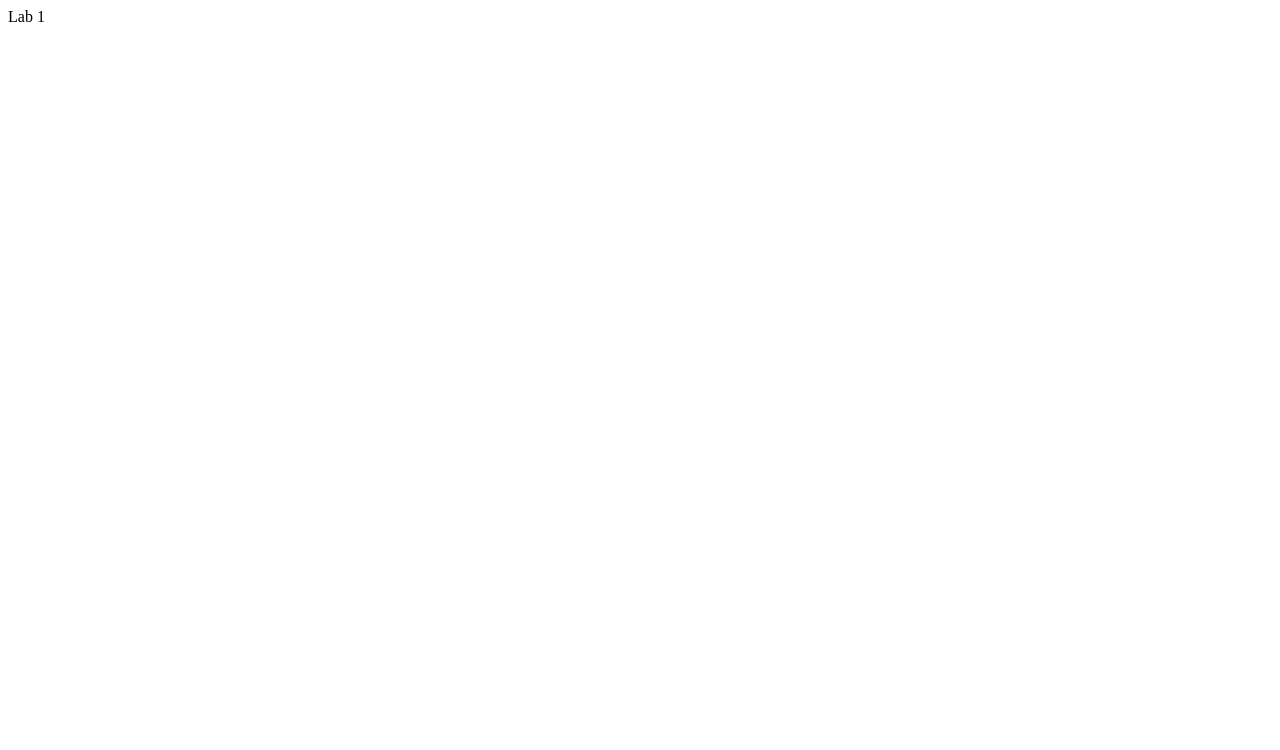
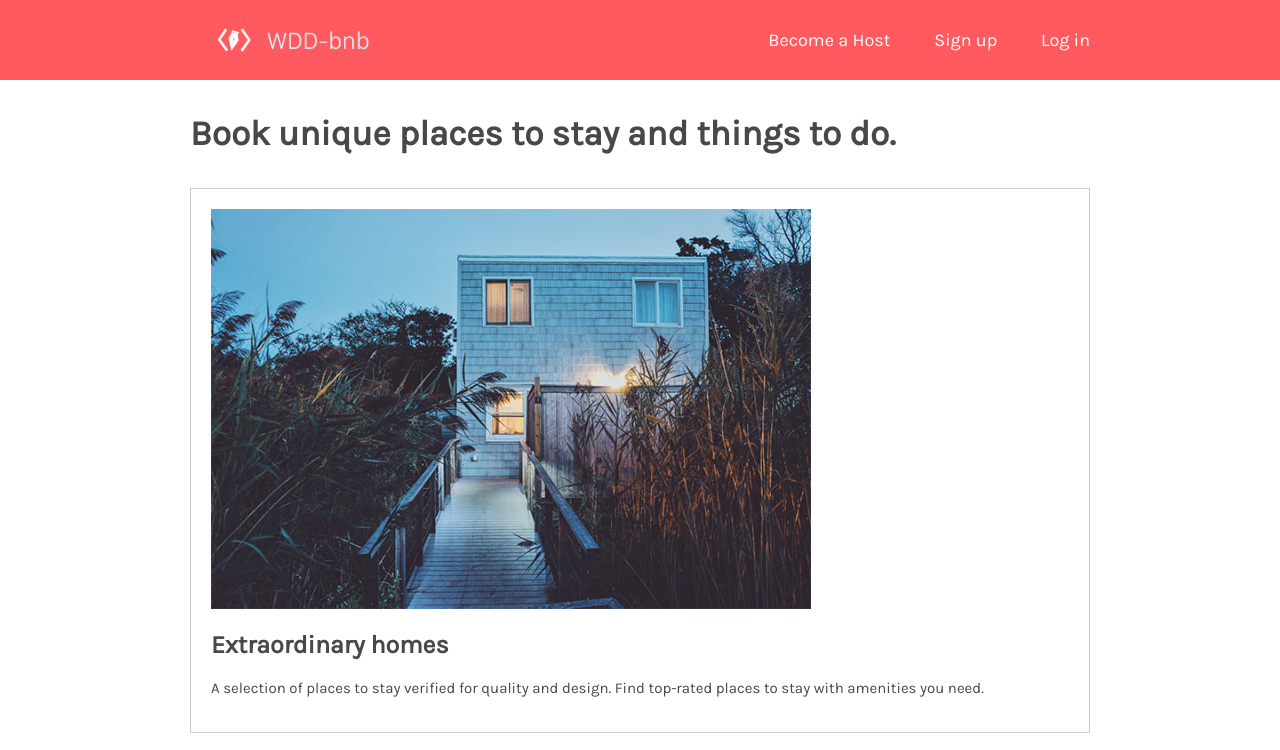
Before and after one commit to w-liu12/wdd, a plain HTML site: page labs/lab2/index.html in a window 1280 px wide. Shown: the top 750 px of the page. Drawn offline with Linux system fonts and the light colour scheme.

Commit message:
finished lab2

```diff
--- /dev/null
+++ b/labs/lab2/css/style.css
@@ -0,0 +1,66 @@
+body {
+    font-family: Karla, sans-serif;
+    color: #484848;
+    margin: 0;
+    padding: 0;
+}
+nav ul {
+    list-style-type: none;
+    padding-inline-start: 0;
+    margin-block-start: 0;
+    margin-block-end: 0;
+}
+header {
+    background-color: #FF5A5F;
+    height: 80px;
+}
+#logo {
+    height: 80px;
+}
+nav {
+    display: inline-block;
+    float: right;
+}
+nav li {
+    display: inline-block;
+    margin-left: 40px;
+    line-height: 80px;
+}
+nav a {
+    color: white;
+    font-size: 18px;
+    cursor: pointer;
+    text-decoration: none;
+}
+nav a:visited {
+    color: white;
+    font-size: 18px;
+    cursor: pointer;
+    text-decoration: none;
+}
+nav a:hover {
+    text-decoration: underline;
+}
+.content {
+    width: 900px;
+    margin: auto;
+}
+section img {
+    width: 600px;
+}
+section {
+    padding: 20px;
+    border: 1px solid #cccccc;
+    margin-bottom: 20px;
+}
+h1 {
+    font-size: 35px;
+    padding-top: 10px;
+    padding-bottom: 10px;
+}
+h2 {
+    font-size: 25px;
+}
+section p {
+    font-size: 15px;
+}
--- a/labs/lab2/index.html
+++ b/labs/lab2/index.html
@@ -1,6 +1,47 @@
-<!DOCTYPE html>
 <html>
-    <body>
-        Lab 1
-    </body>
+  <head>
+    <link href="https://fonts.googleapis.com/css?family=Karla&display=swap" rel="stylesheet">
+    <link rel="stylesheet" href="css/style.css">
+    <title>WDD-bnb</title>
+  </head>
+  <body>
+    <header>
+      <div class="content">
+      <a href="home">
+        <img src="img/logo.png" alt="" id="logo"/>
+      </a>
+      <nav>
+        <ul>
+          <li><a href="become-host">Become a Host</a></li>
+          <li><a href="sign-up">Sign up</a></li>
+          <li><a href="log-in">Log in</a></li>
+        </ul>
+      </nav>
+      </div>
+    </header>
+
+    <div class="content">
+    <h1>Book unique places to stay and things to do.</h1>
+    <section>
+      <img src="img/house.png" />
+      <h2>Extraordinary homes</h2>
+      <p>
+        A selection of places to stay verified for quality and design. Find
+        top-rated places to stay with amenities you need.
+      </p>
+    </section>
+    <section>
+      <img src="img/city.png" />
+      <h2>Places to stay around the world</h2>
+      <p>Explore a new city on your next trip!</p>
+    </section>
+    <section>
+      <img src="img/sushimaking.png" />
+      <h2>Top-rated experiences</h2>
+      <p>
+        Book one-of-a-kind activities hosted by locals, created for the curious.
+      </p>
+    </section>
+  </div>
+  </body>
 </html>
```
Also changed, not shown: labs/lab2/img/city.png (added), labs/lab2/img/house.png (added), labs/lab2/img/logo.png (added), labs/lab2/img/sushimaking.png (added), 1 other file.
